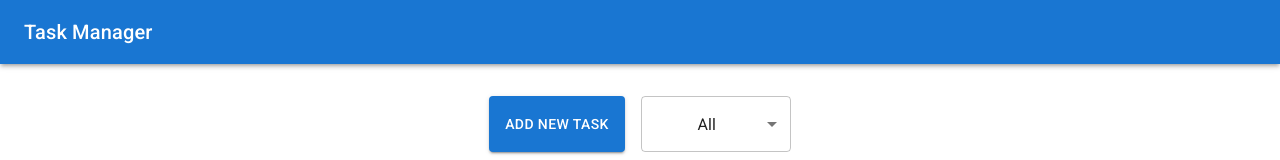
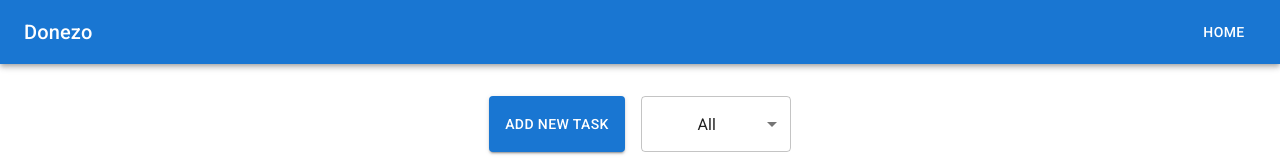
Before and after one commit to msaad973/Donezo, a React (Vite) app: page / in a window 1280 px wide. Shown: the top 160 px of the page. Built offline with nearby package versions, Linux system fonts and the light colour scheme.

Commit message:
Navbar Changes

```diff
--- a/src/components/Navbar.jsx
+++ b/src/components/Navbar.jsx
@@ -1,8 +1,14 @@
+import { AppBar, Button, Toolbar, Typography } from '@mui/material'
 import React from 'react'
 export default function Navbar() {
     return (
-        <nav className="bg-gray-800 text-white py-4 px-6 shadow-md">
-            <h1 className="text-2xl font-bold">Donezo</h1>
-        </nav>
+        <AppBar position="static">
+            <Toolbar>
+                <Typography variant="h6" sx={{ flexGrow: 1 }} >
+                    Donezo
+                </Typography>
+                <Button color="inherit" onClick={() => navigate("/")}>Home</Button>
+            </Toolbar>
+        </AppBar>
     )
 }
--- a/src/pages/TaskDetails.jsx
+++ b/src/pages/TaskDetails.jsx
@@ -1,7 +1,7 @@
 import React from "react";
 import { useSelector } from "react-redux";
 import { useParams, useNavigate } from "react-router-dom";
-import { AppBar, Toolbar, Typography, Button, Box, Card, CardContent } from "@mui/material";
+import { AppBar, Toolbar, Typography, Button, Box, Card, CardContent, CardHeader } from "@mui/material";
 import Navbar from "../components/Navbar";
 
 function TaskDetails() {
@@ -18,8 +18,9 @@ function TaskDetails() {
 
       {/* Task Details in Card */}
       <Box display="flex" justifyContent="center" mt={10}>
-        <Card sx={{ width: 500, p: 5, boxShadow: 3 }}>
+        <Card sx={{ width: 500, p: 3, boxShadow: 3 }}>
           <CardContent>
+            <h2 className="text-2xl text-center mb-5">Task Details</h2>
             <Typography variant="h6" gutterBottom>
               <strong>Title:</strong> {task.title}
             </Typography>
@@ -27,7 +28,7 @@ function TaskDetails() {
               <strong>Description:</strong> {task.description}
             </Typography>
             <div className="mt-6">
-            <Button variant="contained" color="primary" onClick={() => navigate("/")}>Back</Button>
+              <Button variant="contained" color="primary" onClick={() => navigate("/")}>Back</Button>
             </div>
           </CardContent>
         </Card>
--- a/src/pages/TaskForm.jsx
+++ b/src/pages/TaskForm.jsx
@@ -3,6 +3,7 @@ import { useDispatch, useSelector } from "react-redux";
 import { addTask, editTask } from "../redux/slices/taskSlice";
 import { useNavigate, useParams } from "react-router-dom";
 import { Button, TextField, Box, Toolbar, AppBar, Typography } from "@mui/material";
+import Navbar from "../components/Navbar";
 
 function TaskForm() {
   const { id } = useParams();
@@ -25,15 +26,7 @@ function TaskForm() {
 
   return (
     <box>
-      <AppBar position="static">
-        <Toolbar>
-          <Typography variant="h6" sx={{ flexGrow: 1 }} >
-            Task Manager
-          </Typography>
-          <Button color="inherit" onClick={() => navigate("/")}>Home</Button>
-
-        </Toolbar>
-      </AppBar>
+      <Navbar />
 
       <Box sx={{ maxWidth: 400, mx: "auto", mt: 2 }}>
         <h2 className="text-2xl text-center">{id ? "Edit" : "Add"} Task</h2>
--- a/src/pages/TaskList.jsx
+++ b/src/pages/TaskList.jsx
@@ -7,6 +7,7 @@ import {
     MenuItem, Select, AppBar, Toolbar, Container,
     Dialog, DialogActions, DialogContent, DialogContentText, DialogTitle
 } from "@mui/material"; // ✅ Correct imports
+import Navbar from "../components/Navbar";
 
 
 function TaskList() {
@@ -38,13 +39,7 @@ function TaskList() {
     return (
         <>
             {/* Navbar */}
-            <AppBar position="static" sx={{ bgcolor: "gray.800", boxShadow: 3 }}>
-                <Toolbar>
-                    <Typography variant="h6" sx={{ flexGrow: 1, color: "white" }}>
-                        Task Manager
-                    </Typography>
-                </Toolbar>
-            </AppBar>
+            <Navbar />
 
             <Container maxWidth="sm" sx={{ mt: 4, textAlign: "center" }}>
                 {/* Add Task Button & Filter */}
```
